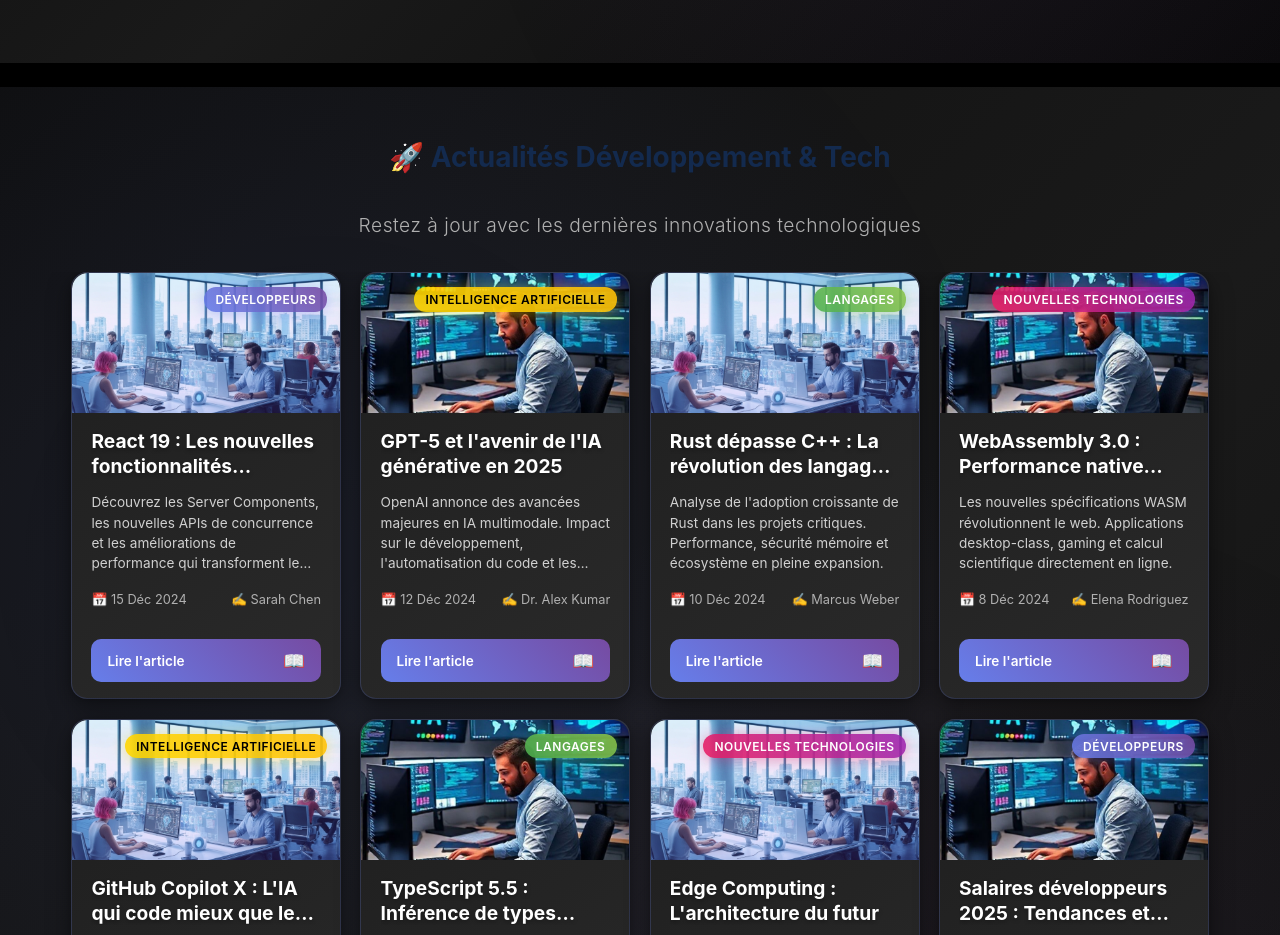
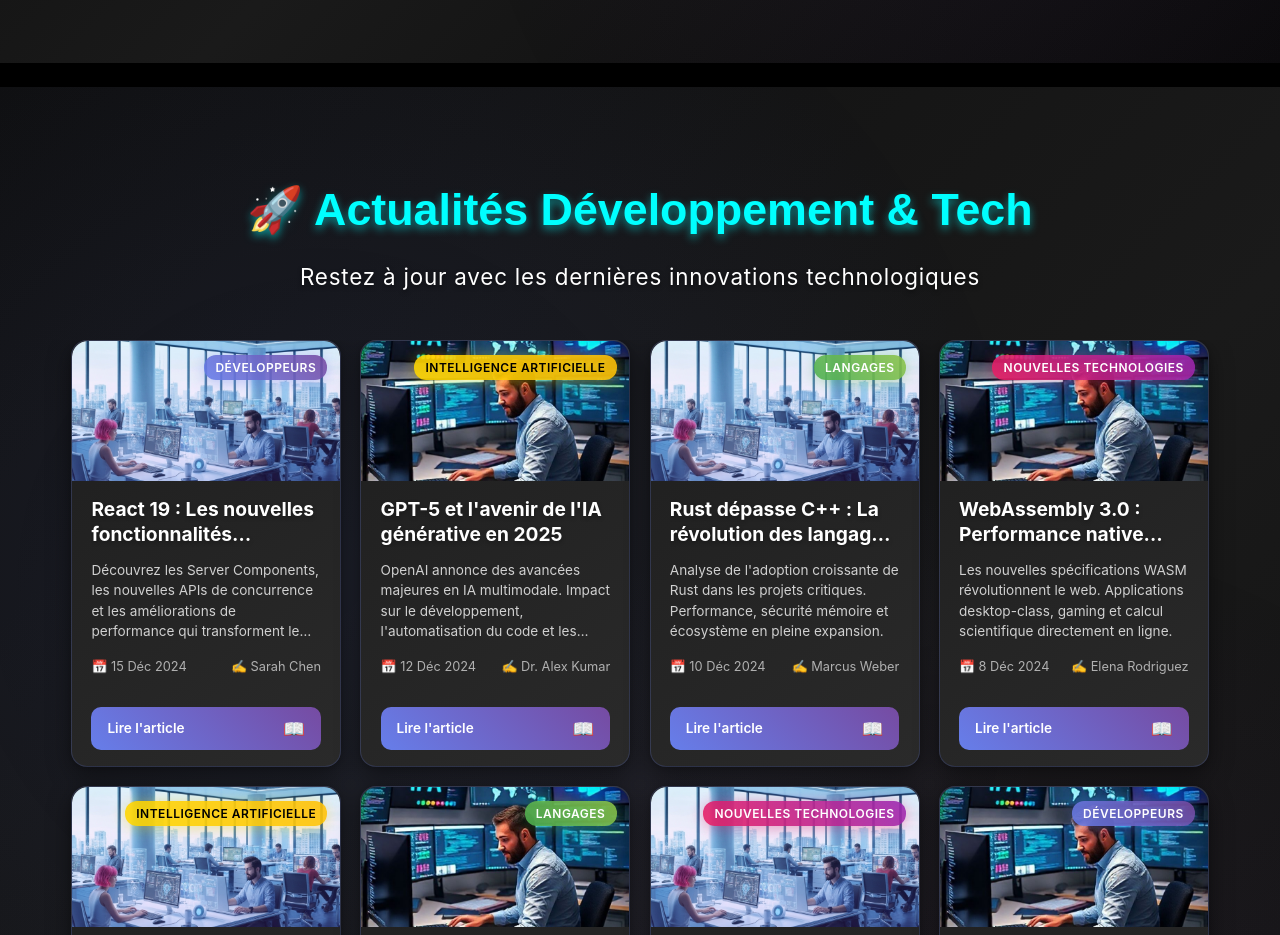
Before and after one commit to mouna10technologie/eee, a React (Vite) app in the folder projt/: page /Actualites_dev in a window 1280 px wide. Shown: the part 820-1755 px from the top of the page. Built offline with nearby package versions, Linux system fonts and the light colour scheme.

Commit message:
modifier

```diff
--- a/projt/src/Actualites_dev.css
+++ b/projt/src/Actualites_dev.css
@@ -130,17 +130,37 @@
     text-shadow: 0 0 20px rgba(255, 215, 0, 0.9),
       0 0 30px rgba(255, 215, 0, 0.7), 0 0 40px rgba(255, 215, 0, 0.5);
   }
-  75% {
-    text-shadow: 0 0 15px rgba(118, 75, 162, 0.9),
-      0 0 25px rgba(118, 75, 162, 0.7), 0 0 35px rgba(118, 75, 162, 0.5);
-  }
 }
 
 .sous-titre-actualites {
-  font-size: 1.2rem;
-  color: #b0b0b0;
-  font-weight: 300;
-  letter-spacing: 0.5px;
+  font-size: 1.4rem !important;
+  color: #ffffff !important;
+  font-weight: 400 !important;
+  letter-spacing: 0.8px !important;
+  text-shadow: 0 2px 4px rgba(0, 0, 0, 0.5) !important;
+  margin: 0 0 3rem 0 !important;
+  text-align: center !important;
+  line-height: 1.4 !important;
+}
+
+/* ===== AMÉLIORATION VISIBILITÉ TITRE PRINCIPAL ACTUALITÉS ===== */
+.titre-actualites-recentes-static {
+  font-size: clamp(2rem, 4vw, 2.8rem) !important;
+  font-weight: 700 !important;
+  font-family: "Arial", sans-serif !important;
+  color: #00FFFF !important; /* cyan lumineux */
+  text-shadow: 0 4px 8px rgba(0, 255, 255, 0.5) !important;
+  margin: 3rem 0 1.5rem 0 !important;
+  text-align: center !important;
+  position: relative !important;
+  z-index: 2 !important;
+  line-height: 1.2 !important;
+}
+
+.titre-actualites-recentes-static:hover {
+  color: #40E0D0 !important;
+  transform: translateY(-2px) !important;
+  transition: all 0.3s ease !important;
 }
 
 .grille-actualites {
--- a/projt/src/NavBar.jsx
+++ b/projt/src/NavBar.jsx
@@ -2,10 +2,17 @@
 import "./NavBar.css";
 
 function NavBar() {
+  const handleClick = () => {
+    window.scrollTo(0, 0);
+  };
   return (
     <nav className="navbar">
       <div className="navbar-brand">
-        <Link to="/Futuriste" className="logo" aria-label="Aller à la page Futuriste">
+        <Link
+          to="/Futuriste"
+          className="logo"
+          aria-label="Aller à la page Futuriste"
+        >
           <span className="logo-icon">
             <img
               src="/LogoDev-job2.jpg"
@@ -23,32 +30,40 @@
 
       <ul className="navbar-menu">
         <li className="navbar-item">
-          <Link to="/" className="navbar-link">
+          <Link to="/" onClick={handleClick} className="navbar-link">
             Accueil
           </Link>
         </li>
         <li className="navbar-item">
-          <Link to="/Developpeurs" className="navbar-link">
+          <Link
+            to="/Developpeurs"
+            onClick={handleClick}
+            className="navbar-link"
+          >
             Développeurs
           </Link>
         </li>
         <li className="navbar-item">
-          <Link to="/Recruteurs" className="navbar-link">
+          <Link to="/Recruteurs" onClick={handleClick} className="navbar-link">
             Recruteurs
           </Link>
         </li>
         <li className="navbar-item">
-          <Link to="/Actualites_dev" className="navbar-link">
+          <Link
+            to="/Actualites_dev"
+            onClick={handleClick}
+            className="navbar-link"
+          >
             Actualités Dev
           </Link>
         </li>
         <li className="navbar-item">
-          <Link to="/IA" className="navbar-link">
+          <Link to="/IA" onClick={handleClick} className="navbar-link">
             IA
           </Link>
         </li>
         <li className="navbar-item">
-          <Link to="/Contact" className="navbar-link">
+          <Link to="/Contact" onClick={handleClick} className="navbar-link">
             Contact
           </Link>
         </li>
```
